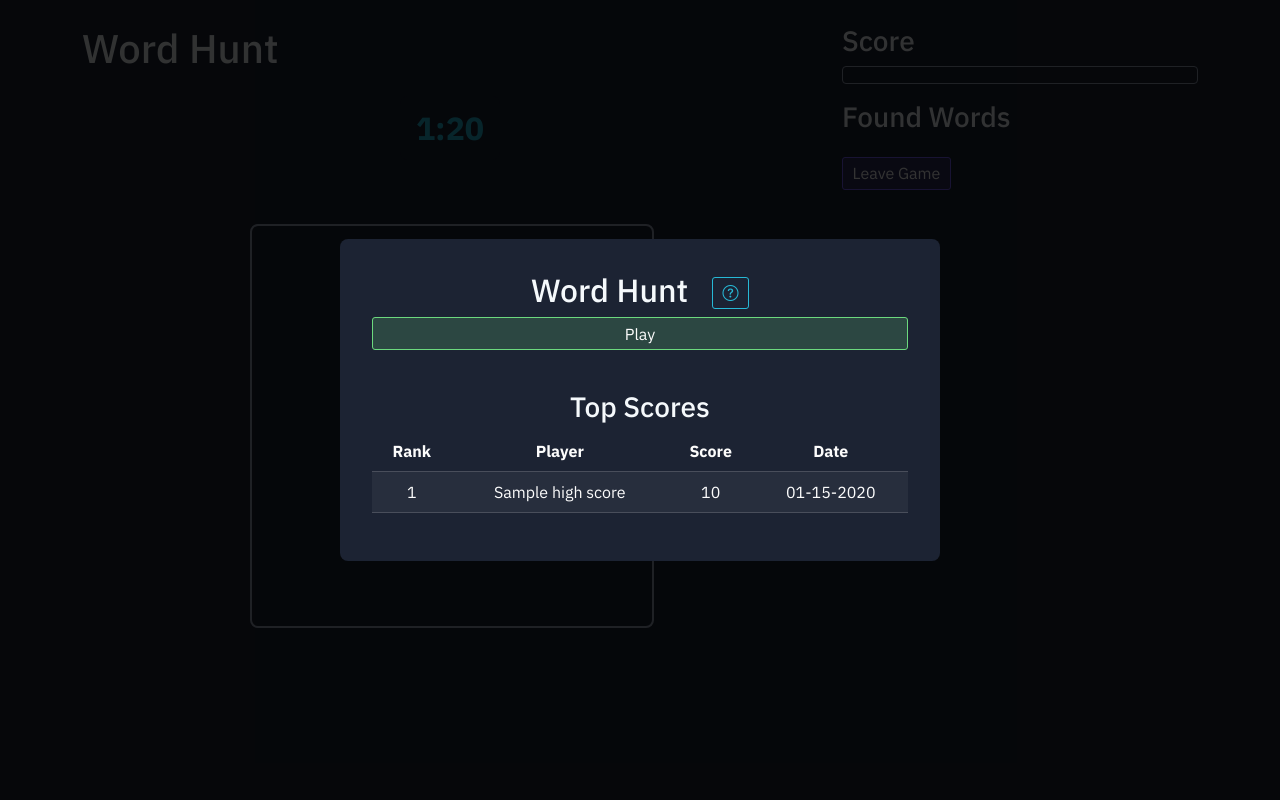
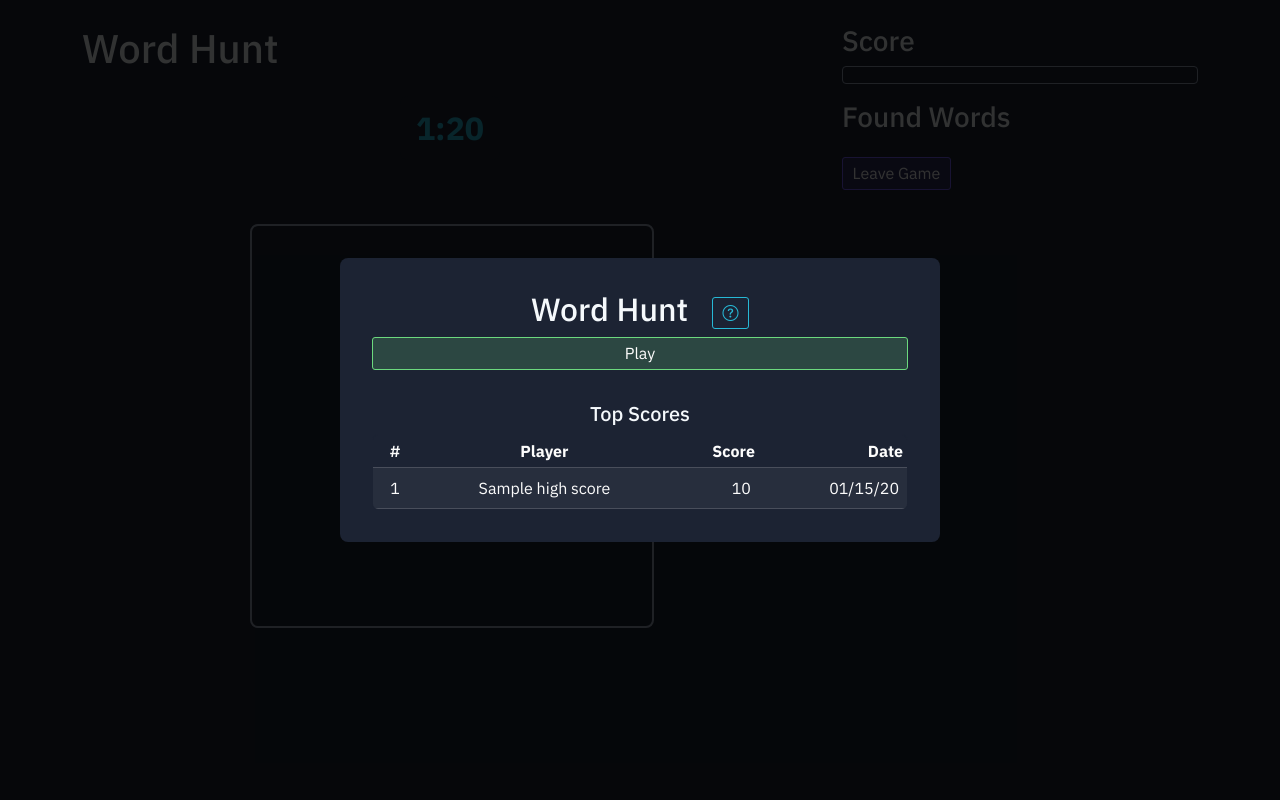
Before and after one commit to Derpnezz/WordHuntReimagined, a Flask app: page / in a window 1280 px wide. Run offline with Flask 3, Linux system fonts and the light colour scheme; a database or web service that is not in the repository returns one stand-in record (values such as "Sample title"); some libraries are stand-ins or nearby versions.

Commit message:
Agent query: Is the leaderboard more compact and scrollable now? Are the styles consistent with the dark theme?

```diff
--- a/static/css/styles.css
+++ b/static/css/styles.css
@@ -184,3 +184,32 @@ body {
     max-height: 80vh;
     overflow-y: auto;
 }
+
+.leaderboards {
+    max-height: 300px;
+    overflow-y: auto;
+    margin-top: 1rem;
+    border-radius: 0.375rem;
+}
+
+.leaderboards table {
+    margin-bottom: 0;
+}
+
+.leaderboards th {
+    position: sticky;
+    top: 0;
+    background-color: var(--bs-dark);
+    z-index: 1;
+}
+
+.table-responsive {
+    max-height: 250px;
+    border: 1px solid var(--bs-dark);
+    border-radius: 0.375rem;
+}
+
+.table td {
+    padding: 0.5rem;
+    vertical-align: middle;
+}
--- a/static/js/game.js
+++ b/static/js/game.js
@@ -1,3 +1,4 @@
+const gameTime = 90; // ONE MINUTE THIRTY SECONDS FOR THE GAME
 class WordHuntGame {
     constructor() {
         this.canvas = document.getElementById('gameGrid');
@@ -10,7 +11,7 @@ class WordHuntGame {
         this.currentWord = '';
         this.isPlaying = false;
         this.timer = null;
-        this.timeLeft = 80;
+        this.timeLeft = gameTime;
         this.isMouseDown = false;
 
         // Set up event listeners
@@ -416,7 +417,7 @@ class WordHuntGame {
     startTimer() {
         if (this.timer) clearInterval(this.timer);
 
-        this.timeLeft = 80;
+        this.timeLeft = gameTime;
         const timerElement = document.getElementById('timer');
 
         const updateTimer = () => {
--- a/templates/index.html
+++ b/templates/index.html
@@ -23,25 +23,25 @@
             </div>
 
             <!-- Single Player Leaderboard -->
-            <div class="leaderboards mt-4">
-                <h3>Top Scores</h3>
+            <div class="leaderboards">
+                <h5 class="mb-2">Top Scores</h5>
                 <div class="table-responsive">
-                    <table class="table table-dark table-striped">
+                    <table class="table table-dark table-striped table-sm">
                         <thead>
                             <tr>
-                                <th>Rank</th>
+                                <th class="text-center">#</th>
                                 <th>Player</th>
-                                <th>Score</th>
-                                <th>Date</th>
+                                <th class="text-end">Score</th>
+                                <th class="text-end">Date</th>
                             </tr>
                         </thead>
                         <tbody id="singleplayer-scores">
                             {% for score in solo_scores %}
                             <tr>
-                                <td>{{ loop.index }}</td>
+                                <td class="text-center">{{ loop.index }}</td>
                                 <td>{{ score.player_name }}</td>
-                                <td>{{ score.score }}</td>
-                                <td>{{ score.game_date.strftime('%m-%d-%Y') }}</td>
+                                <td class="text-end">{{ score.score }}</td>
+                                <td class="text-end">{{ score.game_date.strftime('%m/%d/%y') }}</td>
                             </tr>
                             {% endfor %}
                         </tbody>
@@ -68,7 +68,7 @@
                         <li>7 letters: 1800 points</li>
                     </ul>
                 </li>
-                <li>You have 80 seconds to find as many words as possible.</li>
+                <li>You have 90 seconds to find as many words as possible.</li>
                 <li>The game ends when the timer runs out.</li>
             </ul>
             <button id="closeInstructions" class="btn btn-primary mt-3">Got it!</button>
```
